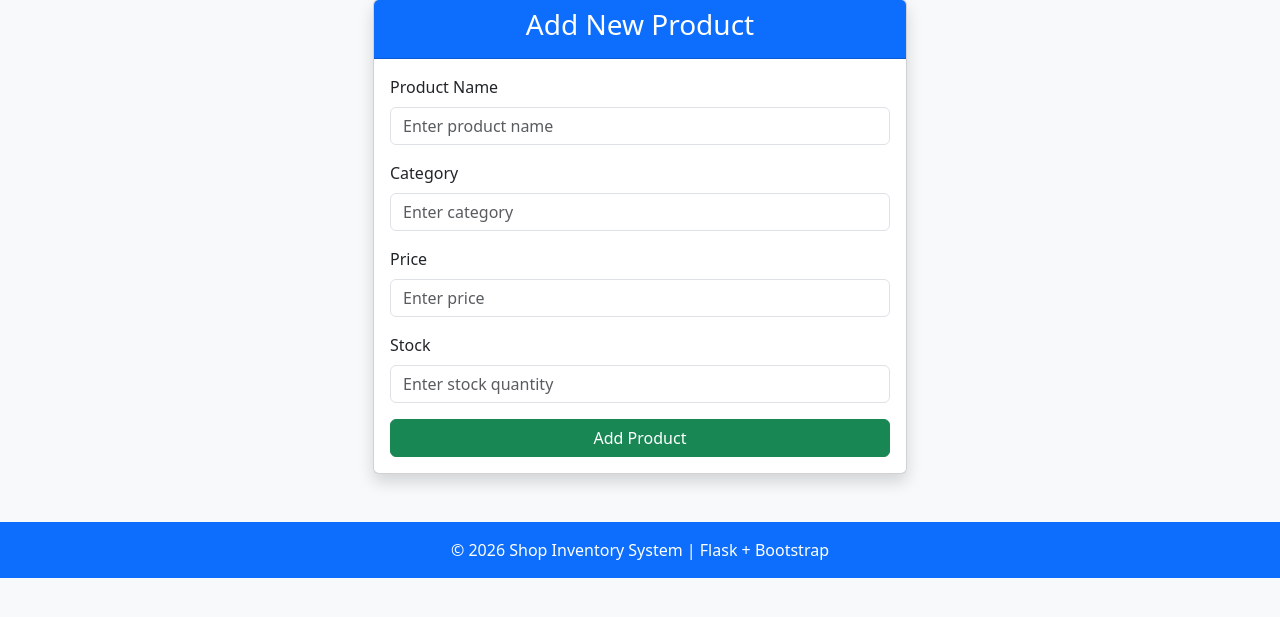
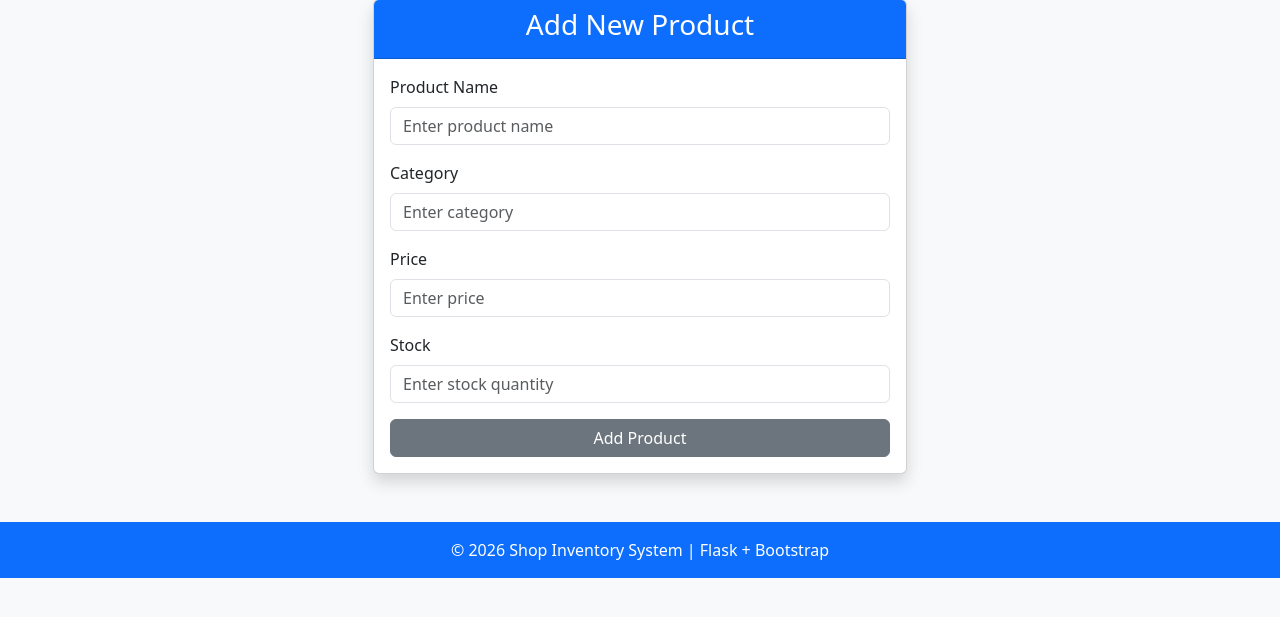
Before and after one commit to kadam768550/python-training, a Flask app: page /add_product in a window 1280 px wide. Shown: the part 109-726 px from the top of the page. Run offline with Flask 3, Linux system fonts and the light colour scheme.

Commit message:
Day 8: My Program

```diff
--- a/templates/add_product.html
+++ b/templates/add_product.html
@@ -54,7 +54,7 @@
                         </div>
 
                         <div class="d-grid">
-                            <button type="submit" class="btn btn-success">
+                            <button type="submit" class="btn btn-secondary">
                                 Add Product
                             </button>
                         </div>
```
